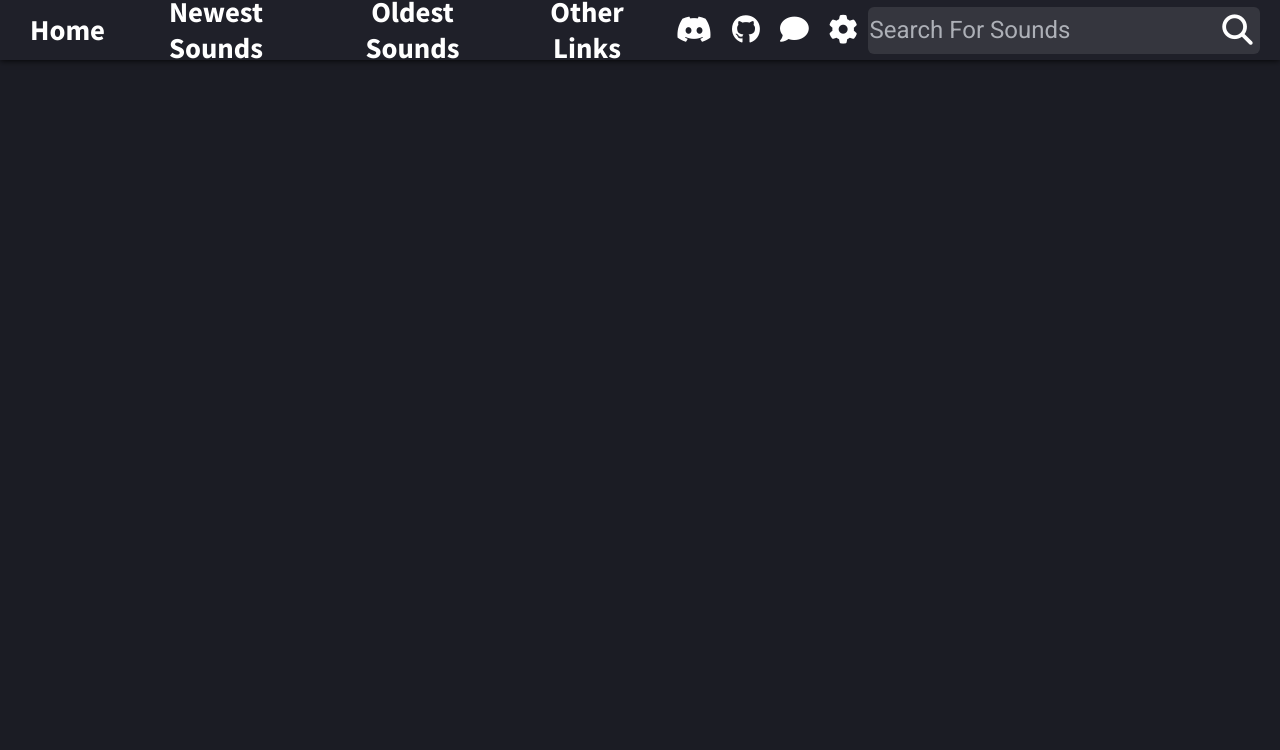
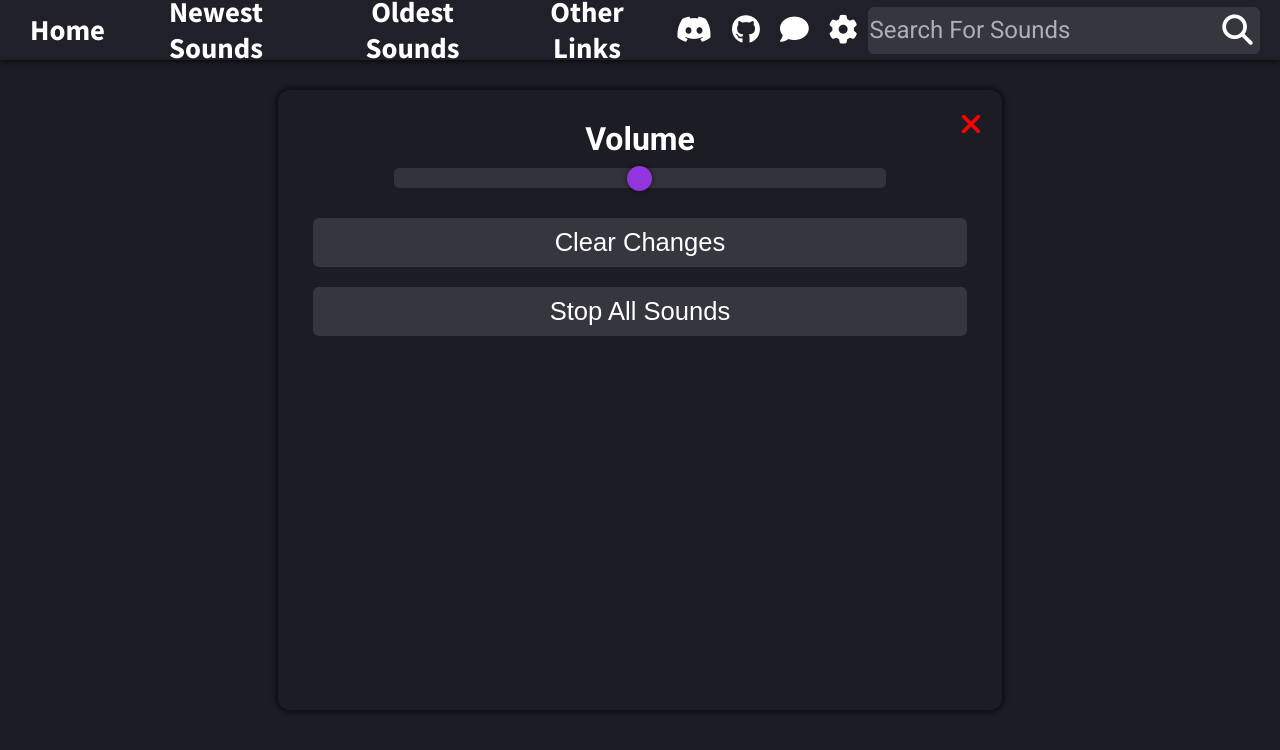
Before and after one commit to CybriaTech/CybriaSoundboard, a plain HTML site: page q.html in a window 1280 px wide. Drawn offline with Linux system fonts and the light colour scheme.

Commit message:
Update q.html

```diff
--- a/q.html
+++ b/q.html
@@ -57,6 +57,7 @@
 </head>
 <body>
     <script src="/import/header.js"></script>
+  <script src="/import/settings.js"></script>
   <main>
     <p class="main-title"></p>
     <div id="sounds">
```
